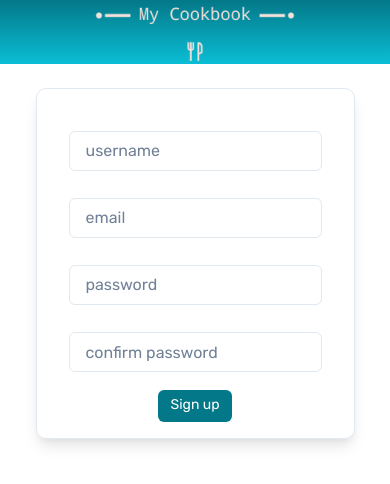
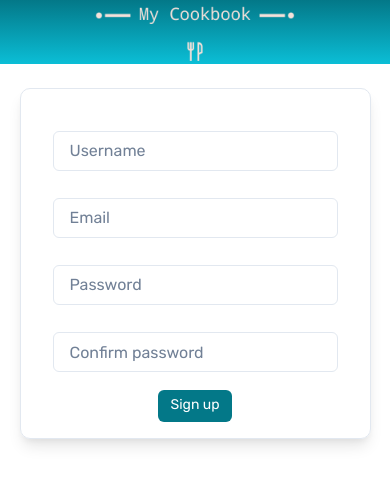
Before and after one commit to JonathanGafar/my-cookbook, a React (Create React App) app in the folder client/: page /signup in a window 390 px wide. Shown: the top 484 px of the page. Built offline with nearby package versions, Linux system fonts and the light colour scheme.

Commit message:
Added in another breakpoint for the form width

```diff
--- a/client/src/pages/Signup.js
+++ b/client/src/pages/Signup.js
@@ -28,26 +28,26 @@ export default function Signup() {
 					px='2rem'
 					pt='2rem'
 					pb='1rem'
-					minW={{base: '70%', sm: '40%', md: '20%'}}
+					minW={{base: '90%', sm: '55%', md: '40%', lg: '20%'}}
 					justifyContent='center'
 				>
 					<Input
-						placeholder='username'
+						placeholder='Username'
 						type='text'
 						my='0.6rem'
 					/>
 					<Input
-						placeholder='email'
+						placeholder='Email'
 						type='email'
 						my='0.6rem'
 					/>
 					<Input
-						placeholder='password'
+						placeholder='Password'
 						type='password'
 						my='0.6rem'
 					/>
 					<Input
-						placeholder='confirm password'
+						placeholder='Confirm password'
 						type='password'
 						my='0.6rem'
 					/>
```
